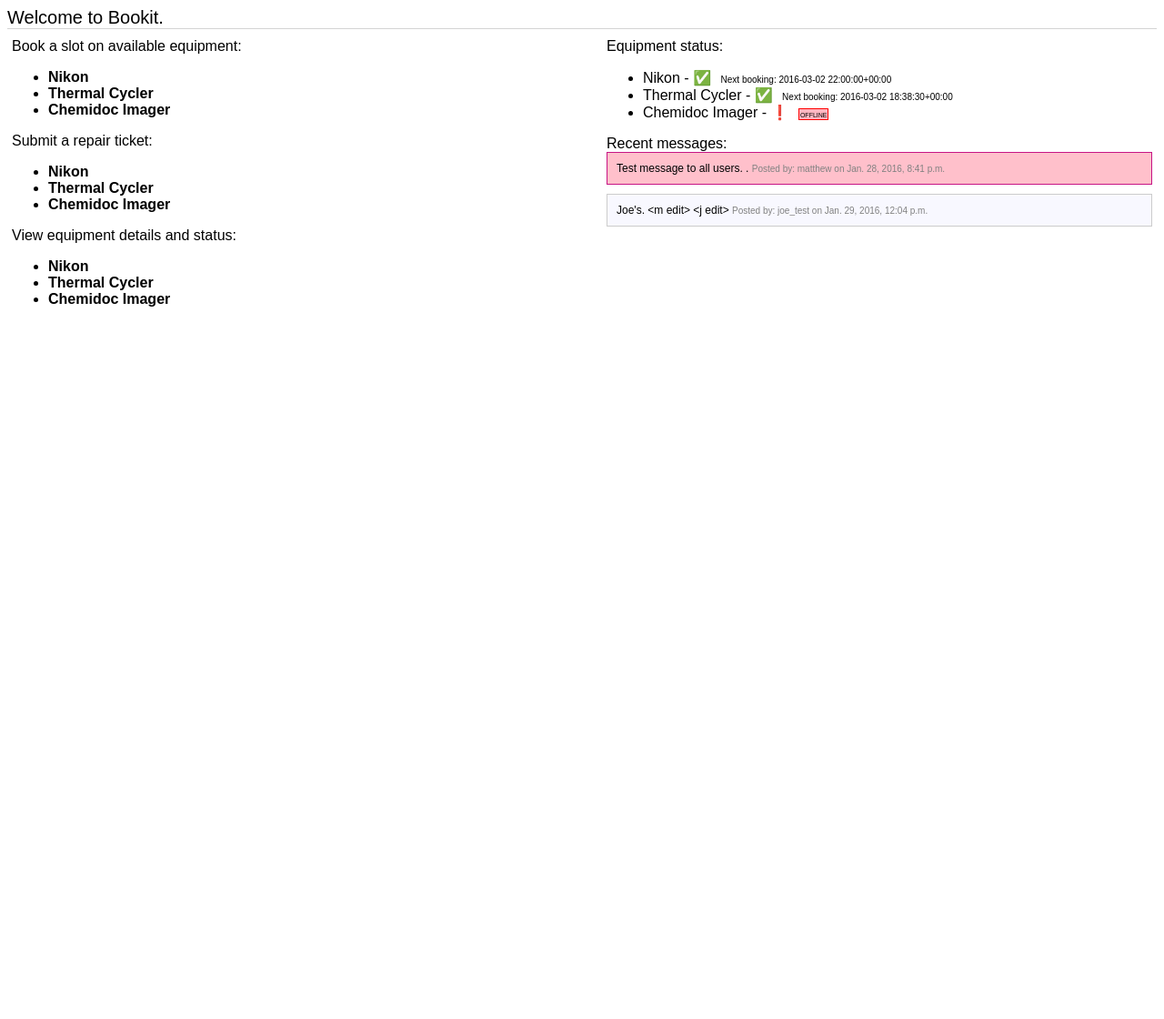
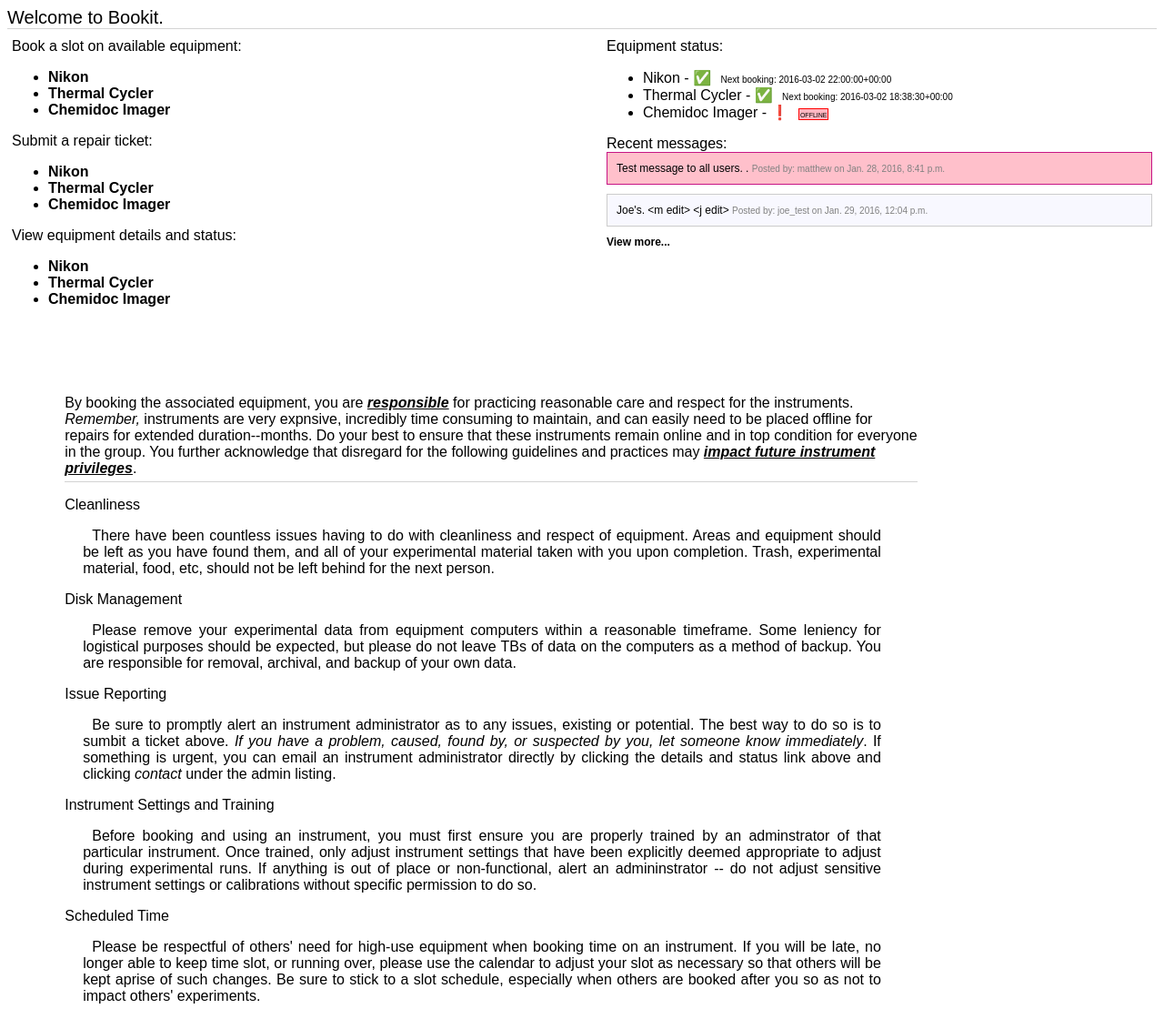
Before and after one commit to mutaku/bookit, a Django app: template bookit_django/scheduling/templates/scheduling/index.html in a window 1280 px wide. Shown: the whole page at 91% size. Before the commit the page ends 337 px from the top, so only its background shows below. Run offline with Django 3.2, Linux system fonts and the light colour scheme; the template is opened without the code that fills it: values that come from a table or form of the project are taken from there, others are empty; data comes from the database, SQL or seed files in the repository; parts of the project's set-up code (start-up, migrations or seed data) failed here and were passed over; some libraries are stand-ins or nearby versions.

Commit message:
many updates to get to a more functional base.

```diff
--- a/bookit_django/scheduling/static/scheduling/style.css
+++ b/bookit_django/scheduling/static/scheduling/style.css
@@ -55,7 +55,7 @@ table ul {
 	list-style-type: none;
 	margin: 2px;
 	padding: 0px;
-    border: 1px dashed purple;
+	border: 1px solid plum;
 	background: thistle;
 	height: 90px;
 	overflow: scroll;
@@ -79,12 +79,10 @@ table ul {
 
 table ul li {
 	padding: 8px 16px;
-    border-bottom: 1px dashed purple;
+	border-bottom: 1px solid purple;
 }
 
-table ul li:hover {
-    background: turquoise;
-}
+table ul li:hover {}
 
 table ul li:last-child {
 	border-bottom: none;
@@ -141,7 +139,6 @@ div.equipment-filter ul {
 	overflow: scroll;
 	padding: 2px;
 	margin: 2px;
-
 }
 
 div.event-legend ul {
@@ -171,11 +168,12 @@ div.message-obj {
 	font-family: 'PT Sans', sans-serif;
 	font-size: 12px;
 	background: ghostwhite;
+	cursor: pointer;
 }
 
 div.critical {
 	background: pink;
-    border:  1px solid mediumvioletred;
+	border: 1px solid mediumvioletred;
 }
 
 div.message-obj span {
@@ -194,18 +192,21 @@ div#nav-layout {
 }
 
 div#previews-container {
-    float:right;
+	float: right;
 	margin: 10px 5px 0px 0px;
 }
 
 div#msg-box-preview {}
+
+.follow-through {
+	font-size: 12px;
+}
 
 div#equipment-status-preview {}
 
 div#equipment-status-preview ul li span {
 	font-size: 10px;
 	margin-left: 6px;
-
 }
 
 span.warning {
@@ -227,3 +228,48 @@ ul.component-details {
 ul.component-details li {
 	font-size: 12px;
 }
+
+div.clear {
+	clear: both;
+}
+
+div#statement-container {
+	width: 100%;
+	margin-top: 80px;
+}
+
+div#statement {
+	width: 90%;
+	margin: auto;
+}
+
+div#statement p.statement-header {
+	margin-right: 200px;
+	border-bottom: 1px solid lightgray;
+	padding-bottom: 5px;
+}
+
+div#statement .clause {
+	margin-right: 200px;
+}
+
+div#statement .clause p {
+	margin-left: 20px;
+	margin-right: 40px;
+	text-align: justify;
+	text-indent: 10px;
+}
+
+span.super-emphasize {
+	text-decoration: underline;
+	font-style: italic;
+	font-weight: bolder;
+}
+
+span.emphasize {
+	font-style: italic;
+}
+
+div#footer {
+	margin: 20px 0px 0px 0px;
+}
--- a/bookit_django/scheduling/templates/scheduling/calendar.html
+++ b/bookit_django/scheduling/templates/scheduling/calendar.html
@@ -1,4 +1,6 @@
 {% extends "base.html" %}
+
+{% block title %}Bookit - {{ navigation_data.equipment }} {{ calendar_data.current.month_name }} {{ calendar_data.current.year }}{% endblock %}
 
 {% block main %}
 
--- a/bookit_django/scheduling/templates/scheduling/comments.html
+++ b/bookit_django/scheduling/templates/scheduling/comments.html
@@ -1,12 +1,15 @@
 {% extends "base.html" %}
+
+{% block title %}Bookit - Messages{% endblock %}
 
 {% block main %}
 
 {% if message_objs %}
 <div class="message-holder">
 	{% for msg in message_objs %}
+	<a name="msg-{{ msg.id }}"></a>
 	<div class="message-obj{% if msg.critical %} critical{% endif %}">
-                {{ msg.msg }}
+		{{ msg.msg | linebreaks }}
 		<span>Posted by: {{ msg.user}} on {{ msg.created }}</span>
 	</div>
 	{% endfor %}
--- a/bookit_django/scheduling/templates/scheduling/index.html
+++ b/bookit_django/scheduling/templates/scheduling/index.html
@@ -1,6 +1,4 @@
-{% extends "base.html" %}
-
-{% block main %}
+{% extends "base.html" %} {% block title %}Bookit{% endblock %} {% block main %}
 
 <div id="banner">Welcome to Bookit.</div>
 <div id="nav-layout">
@@ -30,23 +28,47 @@
 	<div id="equipment-status-preview">Equipment status:
 		<ul>
 			{% for equipment in equipment_list %}
-                <li class="{{ equipment.status }}">{{ equipment.name }} -
-                    {% if equipment.status %}
-                        &#9989; <span>Next booking: {{ equipment.next_booking.start_timestring }}</span>
-                    {% else %}&#10071; <span class="warning">offline</span>
-                    {% endif %}
+			<li class="{{ equipment.status }}">{{ equipment.name }} - {% if equipment.status %} &#9989; <span>Next booking: {{ equipment.next_booking.start_timestring }}</span> {% else %}&#10071; <span class="warning">offline</span> {% endif %}
 			</li>
 			{% endfor %}
 		</ul>
 	</div>
 	<div id="msg-box-preview">
-        <div class="message-holder">Recent messages:
-            {% for msg in message_objs %}
-                <div class="message-obj{% if msg.critical %} critical{% endif %}">
-                    {{ msg.msg }}
-                    <span>Posted by: {{ msg.user}} on {{ msg.created }}</span>
+		<div class="message-holder">Recent messages: {% for msg in message_objs %}
+			<div class="message-obj{% if msg.critical %} critical{% endif %}" id="msg-{{ msg.id }}">
+				{{ msg.msg |linebreaksbr |truncatechars:175 }} {% comment %} {% if msg.msg|length >= 175 %}
+				<a href="/scheduling/messages/#msg-{{ msg.id}}">[+]</a> {% endif %} {% endcomment %}
+				<span>Posted by: {{ msg.user}} on {{ msg.created }}
+                    </span>
 			</div>
 			{% endfor %}
+		</div>
+		<div class="follow-through"><a href="/scheduling/messages">View more...</a></div>
+	</div>
+</div>
+<div class="clear"></div>
+<div id="statement-container">
+	<div id="statement">
+		<p class="statement-header">By booking the associated equipment, you are <span class="super-emphasize">
+        responsible</span> for practicing reasonable care and respect for the instruments.<span class="emphasize">
+        Remember,</span> instruments are very expnsive, incredibly time consuming to maintain, and can easily need to be placed offline for repairs for extended duration--months. Do your best to ensure that these instruments remain online and in top condition for everyone in the group. You further acknowledge that disregard for the following guidelines and practices may <span class="super-emphasize">impact future instrument privileges</span>.</p>
+		<div class="clause">Cleanliness
+			<p>There have been countless issues having to do with cleanliness and respect of equipment. Areas and equipment should be left as you have found them, and all of your experimental material taken with you upon completion. Trash, experimental material, food, etc, should not be left behind for the next person.</p>
+		</div>
+		<div class="clause">Disk Management
+			<p>Please remove your experimental data from equipment computers within a reasonable timeframe. Some leniency for logistical purposes should be expected, but please do not leave TBs of data on the computers as a method of backup. You are responsible for removal, archival, and backup of your own data.</p>
+		</div>
+		<div class="clause">Issue Reporting
+			<p>Be sure to promptly alert an instrument administrator as to any issues, existing or potential. The best way to do so is to sumbit a ticket above. <span class="emphasize">If you have a problem,
+            caused, found by, or suspected by you, let someone know immediately</span>. If something is urgent, you can email an instrument administrator directly by clicking the details and status link above and clicking
+				<span class="emphasize">contact</span> under the admin listing.</p>
+		</div>
+		<div class="clause">Instrument Settings and Training
+			<p>Before booking and using an instrument, you must first ensure you are properly trained by an adminstrator of that particular instrument. Once trained, only adjust instrument settings that have been explicitly deemed appropriate to adjust during experimental runs. If anything is out of place or non-functional, alert an admininstrator -- do not adjust sensitive instrument settings or calibrations without specific permission to do so.</p>
+		</div>
+		<div class="clause">Scheduled Time
+			<p>Please be respectful of others' need for high-use equipment when booking time on an instrument. If you will be late, no longer able to keep time slot, or running over, please use the calendar to adjust your slot as necessary so that others will be kept aprise of such changes. Be sure to stick to a slot schedule, especially when others are booked after you so as not to impact others' experiments.
+			</p>
 		</div>
 	</div>
 </div>
--- a/bookit_django/scheduling/utils.py
+++ b/bookit_django/scheduling/utils.py
@@ -5,10 +5,10 @@ from django.utils.html import conditional_escape as esc
 from calendar import HTMLCalendar
 from datetime import date, datetime
 from itertools import groupby
+from django.conf import settings
 
 # Maybe move these to settings
-EMAIL_FROM = 'bookit@t04u.be'
-
+EMAIL_FROM = settings.DEFAULT_FROM_EMAIL
 
 def check_add_link_status(year, month, day):
     '''Check whether we should provide an add link'''
@@ -135,7 +135,7 @@ def maintenance_announcement(obj):
     msg = '''{0.equipment.name} has been scheduled for
     emergency maintenance from {0.start_time} to {0.end_time}.
     If this has affected your scheduled booking, you will reserve
-    a separate email notifying you of this change.'''.format(object)
+    a separate email notifying you of this change.'''.format(obj)
     subj = '''{0.equipment.name} has been scheduled for
     emergency maintenance'''.format(obj)
     recips = get_all_user_emails()
@@ -148,13 +148,14 @@ def maintenance_cancellation(obj):
     has been cancelled due to an emergency maintenance procedure.
     Please contact the admin for further information.'''.format(obj)
     subj = '{0.start_time} emergency maintenance cancellation'.format(obj)
-    send_mail(subj, msg, EMAIL_FROM, obj.user.email, fail_silently=False)
+    send_mail(subj, msg, EMAIL_FROM, [obj.user.email], fail_silently=False)
 
 
 def ticket_email(obj):
     '''Email superusers to inform of a new ticket or comment'''
     msg = '''{0.user.username} has created/edited
-    a new ticket {0.id} for {0.equipment.name}'''.format(obj)
+    a new ticket {0.id} for {0.equipment.name} - {0.get_absolute_full_url}
+    '''.format(obj)
     subj = '{0.equipment.name} has a new ticket'.format(obj)
     recips = get_superuser_emails()
     send_mail(subj, msg, EMAIL_FROM, recips, fail_silently=False)
@@ -165,13 +166,14 @@ def ticket_status_toggle_email(obj):
     msg = '''Your ticket created on {0.created} has changed
     status to closed={0.status}'''.format(obj)
     subj = '{0.created} ticket updated'.format(obj)
-    send_mail(subj, msg, EMAIL_FROM, obj.user.email, fail_silently=False)
+    send_mail(subj, msg, EMAIL_FROM, [obj.user.email], fail_silently=False)
 
 
 def message_email(obj):
-    '''Email superusers to inform of a new ticket or comment'''
+    '''Email all users about new message'''
     msg = '''{0.user.username} has created a new message
-    on {0.created}: {0.msg}'''.format(obj)
+    on {0.created}: {0.msg}
+    {0.get_absolute_full_url}'''.format(obj)
     subj = 'New Bookit message from {0.user.username}'.format(obj)
     recips = get_all_user_emails()
     send_mail(subj, msg, EMAIL_FROM, recips, fail_silently=False)
@@ -200,7 +202,19 @@ def deleted_event_mail(obj):
 def new_event_mail(obj):
     '''Email user of their newly scheduled event'''
     msg = '''You have successfully booked {0.equipment.name}
-    for {0.start_timestring} - {0.end_timestring}.'''.format(obj)
+    for {0.start_timestring} - {0.end_timestring}. {0.get_absolute_full_url}
+    '''.format(obj)
     # Maybe add the admin URL to this email for convenience
-    subj = 'You booked {0.equipment.name} starting {0.orig_start}'.format(obj)
-    send_mail(subj, msg, EMAIL_FROM, obj.user.email, fail_silently=False)
+    subj = 'You booked {0.equipment.name} starting {0.start_timestring}'.\
+           format(obj)
+    send_mail(subj, msg, EMAIL_FROM, [obj.user.email], fail_silently=False)
+
+
+def event_reminder_mail(obj):
+    '''Email user to remind them of their event today'''
+    msg = '''This is a reminder email from Bookit that you have an
+    event scheduled today at {0.start_timestring}. {0.get_absolute_full_url}
+    '''.format(obj)
+    subj = 'Bookit reminder: {0.equipment.name} at {0.start_timestring}'.\
+           format(obj)
+    send_mail(subj, msg, EMAIL_FROM, [obj.user.email], fail_silently=False)
```
Also changed, not shown: bookit_django/scheduling/admin.py (+57 -22 lines), bookit_django/scheduling/management/commands/morning_reminders.py (added, +24 -0 lines), bookit_django/scheduling/models.py (+78 -8 lines), bookit_django/scheduling/static/scheduling/main.js (added, +18 -0 lines), bookit_django/scheduling/templates/scheduling/equipment_detail.html (+10 -0 lines), bookit_django/scheduling/views.py (+10 -3 lines), bookit_django/scheduling/static/scheduling/favicon.png (added), 1 other file. Lines whose indentation alone changed are shown as unchanged.
